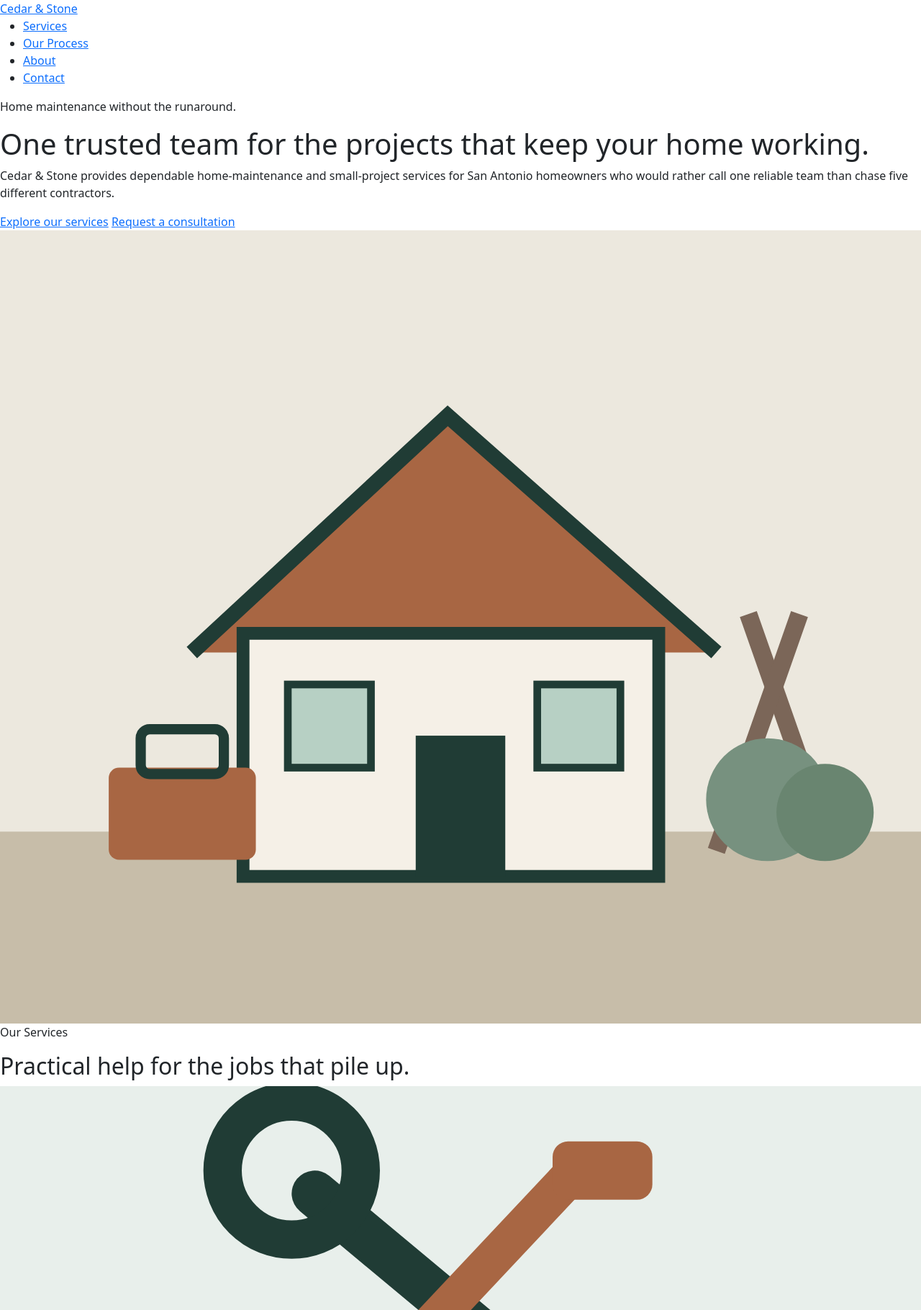
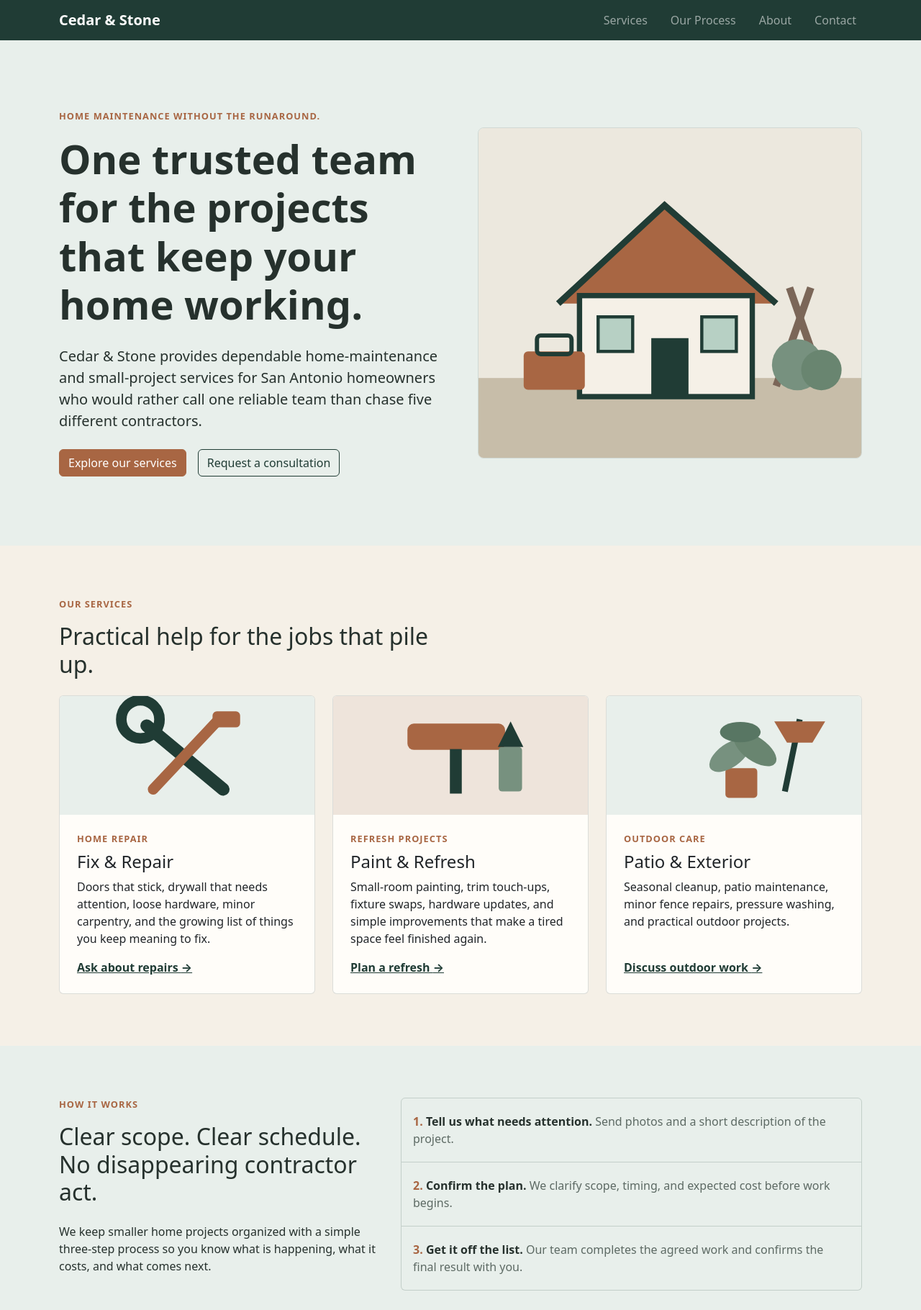
Before and after one commit to DaisyS101/webworks-studio, a plain HTML site: page week05-bootstrap/webworks-week05-starter/index.html in a window 1280 px wide. Shown: the top 1820 px of the page at 72% size. Drawn offline with nearby package versions, Linux system fonts and the light colour scheme.

Commit message:
index.html update
Complete Week 5 Bootstrap client page

hopefully I coded everything right, been meaning to do a double check to make sure I actually did it right

```diff
--- a/week05-bootstrap/webworks-week05-starter/css/custom.css
+++ b/week05-bootstrap/webworks-week05-starter/css/custom.css
@@ -26,3 +26,29 @@
   If you find yourself writing large overrides or repeated !important
   declarations, reconsider your Bootstrap structure/classes first.
 */
+
+:root {
+  --cedar-deep: #203c35;
+  --cedar-accent: #a86643;
+  --cedar-cream: #f5f0e7;
+  --cedar-soft: #e8efeb;
+  --cedar-charcoal: #26312d;
+  --cedar-muted: #5d6a64;
+}
+
+body { color: var(--cedar-charcoal); background: var(--cedar-cream); }
+.site-navbar, .site-footer { background: var(--cedar-deep); }
+.hero-section, .process-section, .contact-section { background: var(--cedar-soft); }
+.hero-section img, #about img { border: 1px solid rgba(32, 60, 53, 0.12); }
+.eyebrow { color: var(--cedar-accent); font-size: 0.8rem; font-weight: 700; letter-spacing: 0.08em; text-transform: uppercase; }
+.section-heading { max-width: 34rem; }
+.btn-primary { --bs-btn-bg: var(--cedar-accent); --bs-btn-border-color: var(--cedar-accent); --bs-btn-hover-bg: #8e5336; --bs-btn-hover-border-color: #8e5336; --bs-btn-active-bg: #78452e; --bs-btn-active-border-color: #78452e; }
+.btn-outline-primary { --bs-btn-color: var(--cedar-deep); --bs-btn-border-color: var(--cedar-deep); --bs-btn-hover-bg: var(--cedar-deep); --bs-btn-hover-border-color: var(--cedar-deep); --bs-btn-active-bg: #162b26; --bs-btn-active-border-color: #162b26; }
+.service-card { border-color: rgba(32, 60, 53, 0.16); background: #fffdf9; }
+.service-card .card-img-top { aspect-ratio: 600 / 280; object-fit: cover; }
+.link-arrow, .contact-details a { color: var(--cedar-deep); font-weight: 700; }
+.process-list .list-group-item { padding: 1.25rem 1rem; color: var(--cedar-charcoal); background: transparent; border-color: rgba(32, 60, 53, 0.18); }
+.process-list .list-group-item::before { color: var(--cedar-accent); font-weight: 700; }
+.process-list span { color: var(--cedar-muted); }
+.site-footer { color: var(--cedar-cream); }
+@media (min-width: 992px) { .py-lg-6 { padding-top: 6rem !important; padding-bottom: 6rem !important; } }
--- a/week05-bootstrap/webworks-week05-starter/index.html
+++ b/week05-bootstrap/webworks-week05-starter/index.html
@@ -24,134 +24,152 @@
        Do not add components simply because Bootstrap provides them. -->
 
   <header>
-    <!-- TODO: Convert this into an appropriate responsive Bootstrap Navbar. -->
-    <div>
-      <a href="index.html">Cedar &amp; Stone</a>
-      <nav aria-label="Primary navigation">
-        <ul>
-          <li><a href="#services">Services</a></li>
-          <li><a href="#process">Our Process</a></li>
-          <li><a href="#about">About</a></li>
-          <li><a href="#contact">Contact</a></li>
+    <nav class="navbar navbar-expand-lg navbar-dark site-navbar" aria-label="Primary navigation">
+      <div class="container">
+        <a class="navbar-brand fw-semibold" href="index.html">Cedar &amp; Stone</a>
+        <button class="navbar-toggler" type="button" data-bs-toggle="collapse" data-bs-target="#primaryNavigation" aria-controls="primaryNavigation" aria-expanded="false" aria-label="Toggle primary navigation">
+          <span class="navbar-toggler-icon"></span>
+        </button>
+        <div class="collapse navbar-collapse" id="primaryNavigation">
+          <ul class="navbar-nav ms-auto gap-lg-3">
+            <li class="nav-item"><a class="nav-link" href="#services">Services</a></li>
+            <li class="nav-item"><a class="nav-link" href="#process">Our Process</a></li>
+            <li class="nav-item"><a class="nav-link" href="#about">About</a></li>
+            <li class="nav-item"><a class="nav-link" href="#contact">Contact</a></li>
           </ul>
+        </div>
+      </div>
     </nav>
-    </div>
   </header>
 
   <main>
-    <section>
-      <!-- TODO: Use the Bootstrap grid for this responsive hero layout. -->
-      <div>
-        <div>
-          <p>Home maintenance without the runaround.</p>
-          <h1>One trusted team for the projects that keep your home working.</h1>
-          <p>Cedar &amp; Stone provides dependable home-maintenance and small-project services for San Antonio homeowners who would rather call one reliable team than chase five different contractors.</p>
-          <div>
-            <a href="#services">Explore our services</a>
-            <a href="#contact">Request a consultation</a>
+    <section class="hero-section py-5 py-lg-6">
+      <div class="container">
+        <div class="row align-items-center g-5">
+          <div class="col-lg-6">
+            <p class="eyebrow mb-3">Home maintenance without the runaround.</p>
+            <h1 class="display-4 fw-semibold">One trusted team for the projects that keep your home working.</h1>
+            <p class="lead mt-4 mb-4">Cedar &amp; Stone provides dependable home-maintenance and small-project services for San Antonio homeowners who would rather call one reliable team than chase five different contractors.</p>
+            <div class="d-flex flex-wrap gap-3">
+              <a class="btn btn-primary" href="#services">Explore our services</a>
+              <a class="btn btn-outline-primary" href="#contact">Request a consultation</a>
             </div>
           </div>
-        <div>
-          <img src="images/home-service.svg" alt="Illustration of a well-maintained home with tools and landscaping">
+          <div class="col-lg-6">
+            <img class="img-fluid rounded-3" src="images/home-service.svg" alt="Illustration of a well-maintained home with tools and landscaping">
+          </div>
         </div>
       </div>
     </section>
 
-    <section id="services">
-      <div>
-        <p>Our Services</p>
-        <h2>Practical help for the jobs that pile up.</h2>
-        <!-- TODO: Convert these to Bootstrap Cards and use the responsive grid. -->
-        <div>
-          <article>
-            <img src="images/repair.svg" alt="Illustration of a wrench and screwdriver representing home repairs">
-            <div>
-              <p>Home Repair</p>
-              <h3>Fix &amp; Repair</h3>
-              <p>Doors that stick, drywall that needs attention, loose hardware, minor carpentry, and the growing list of things you keep meaning to fix.</p>
-              <a href="#contact">Ask about repairs</a>
+    <section id="services" class="py-5">
+      <div class="container py-lg-4">
+        <p class="eyebrow mb-3">Our Services</p>
+        <h2 class="section-heading mb-4">Practical help for the jobs that pile up.</h2>
+        <div class="row row-cols-1 row-cols-md-3 g-4">
+          <div class="col">
+            <article class="card h-100 service-card">
+              <img class="card-img-top" src="images/repair.svg" alt="Illustration of a wrench and screwdriver representing home repairs">
+              <div class="card-body d-flex flex-column p-4">
+                <p class="eyebrow mb-2">Home Repair</p>
+                <h3 class="h4 card-title">Fix &amp; Repair</h3>
+                <p class="card-text">Doors that stick, drywall that needs attention, loose hardware, minor carpentry, and the growing list of things you keep meaning to fix.</p>
+                <a class="link-arrow mt-auto" href="#contact">Ask about repairs <span aria-hidden="true">&rarr;</span></a>
               </div>
             </article>
+          </div>
 
-          <article>
-            <img src="images/refresh.svg" alt="Illustration of a paint roller and brush representing home refresh projects">
-            <div>
-              <p>Refresh Projects</p>
-              <h3>Paint &amp; Refresh</h3>
-              <p>Small-room painting, trim touch-ups, fixture swaps, hardware updates, and simple improvements that make a tired space feel finished again.</p>
-              <a href="#contact">Plan a refresh</a>
+          <div class="col">
+            <article class="card h-100 service-card">
+              <img class="card-img-top" src="images/refresh.svg" alt="Illustration of a paint roller and brush representing home refresh projects">
+              <div class="card-body d-flex flex-column p-4">
+                <p class="eyebrow mb-2">Refresh Projects</p>
+                <h3 class="h4 card-title">Paint &amp; Refresh</h3>
+                <p class="card-text">Small-room painting, trim touch-ups, fixture swaps, hardware updates, and simple improvements that make a tired space feel finished again.</p>
+                <a class="link-arrow mt-auto" href="#contact">Plan a refresh <span aria-hidden="true">&rarr;</span></a>
               </div>
             </article>
+          </div>
 
-          <article>
-            <img src="images/outdoor.svg" alt="Illustration of a plant and garden tools representing outdoor maintenance">
-            <div>
-              <p>Outdoor Care</p>
-              <h3>Patio &amp; Exterior</h3>
-              <p>Seasonal cleanup, patio maintenance, minor fence repairs, pressure washing, and practical outdoor projects.</p>
-              <a href="#contact">Discuss outdoor work</a>
+          <div class="col">
+            <article class="card h-100 service-card">
+              <img class="card-img-top" src="images/outdoor.svg" alt="Illustration of a plant and garden tools representing outdoor maintenance">
+              <div class="card-body d-flex flex-column p-4">
+                <p class="eyebrow mb-2">Outdoor Care</p>
+                <h3 class="h4 card-title">Patio &amp; Exterior</h3>
+                <p class="card-text">Seasonal cleanup, patio maintenance, minor fence repairs, pressure washing, and practical outdoor projects.</p>
+                <a class="link-arrow mt-auto" href="#contact">Discuss outdoor work <span aria-hidden="true">&rarr;</span></a>
               </div>
             </article>
           </div>
         </div>
-    </section>
-
-    <section id="process">
-      <div>
-        <div>
-          <p>How It Works</p>
-          <h2>Clear scope. Clear schedule. No disappearing contractor act.</h2>
-          <p>We keep smaller home projects organized with a simple three-step process so you know what is happening, what it costs, and what comes next.</p>
-        </div>
-        <!-- TODO: Use Bootstrap grid and utilities. A List Group is optional. -->
-        <ol>
-          <li><strong>1. Tell us what needs attention.</strong> <span>Send photos and a short description of the project.</span></li>
-          <li><strong>2. Confirm the plan.</strong> <span>We clarify scope, timing, and expected cost before work begins.</span></li>
-          <li><strong>3. Get it off the list.</strong> <span>Our team completes the agreed work and confirms the final result with you.</span></li>
-        </ol>
       </div>
     </section>
 
-    <section id="about">
-      <!-- TODO: Use Bootstrap grid classes for this image/content split. -->
-      <div>
-        <div><img src="images/team.svg" alt="Illustration of two Cedar and Stone team members standing beside a work van"></div>
-        <div>
-          <p>Why Cedar &amp; Stone</p>
-          <h2>The point is to make home ownership easier.</h2>
-          <p>Cedar &amp; Stone was built around the kind of work that is too small for a major contractor but too important to ignore.</p>
-          <p>We focus on communication, realistic scheduling, and doing the agreed work well—without turning every repair into a renovation project.</p>
-          <ul>
-            <li>Locally owned</li>
-            <li>Clear project scopes</li>
-            <li>Respectful in-home service</li>
-          </ul>
+    <section id="process" class="process-section py-5">
+      <div class="container py-lg-4">
+        <div class="row align-items-start g-4">
+          <div class="col-lg-5">
+            <p class="eyebrow mb-3">How It Works</p>
+            <h2 class="section-heading">Clear scope. Clear schedule. No disappearing contractor act.</h2>
+            <p class="mt-4 mb-0">We keep smaller home projects organized with a simple three-step process so you know what is happening, what it costs, and what comes next.</p>
+          </div>
+          <div class="col-lg-7">
+            <ol class="list-group list-group-numbered process-list">
+              <li class="list-group-item"><strong>Tell us what needs attention.</strong> <span>Send photos and a short description of the project.</span></li>
+              <li class="list-group-item"><strong>Confirm the plan.</strong> <span>We clarify scope, timing, and expected cost before work begins.</span></li>
+              <li class="list-group-item"><strong>Get it off the list.</strong> <span>Our team completes the agreed work and confirms the final result with you.</span></li>
+            </ol>
+          </div>
         </div>
       </div>
     </section>
 
-    <section id="contact">
-      <div>
-        <div>
-          <p>Ready to clear a few things off the list?</p>
-          <h2>Tell us what your home needs.</h2>
-          <p>Send us a short description of the project and we will let you know whether Cedar &amp; Stone is a good fit.</p>
+    <section id="about" class="py-5">
+      <div class="container py-lg-4">
+        <div class="row align-items-center g-5">
+          <div class="col-lg-6"><img class="img-fluid rounded-3" src="images/team.svg" alt="Illustration of two Cedar and Stone team members standing beside a work van"></div>
+          <div class="col-lg-6">
+            <p class="eyebrow mb-3">Why Cedar &amp; Stone</p>
+            <h2 class="section-heading">The point is to make home ownership easier.</h2>
+            <p class="mt-4">Cedar &amp; Stone was built around the kind of work that is too small for a major contractor but too important to ignore.</p>
+            <p>We focus on communication, realistic scheduling, and doing the agreed work well—without turning every repair into a renovation project.</p>
+            <ul class="list-group list-group-flush mt-4">
+              <li class="list-group-item px-0">Locally owned</li>
+              <li class="list-group-item px-0">Clear project scopes</li>
+              <li class="list-group-item px-0">Respectful in-home service</li>
+            </ul>
           </div>
-        <div>
+        </div>
+      </div>
+    </section>
+
+    <section id="contact" class="contact-section py-5">
+      <div class="container py-lg-4">
+        <div class="row align-items-center g-4">
+          <div class="col-lg-7">
+            <p class="eyebrow mb-3">Ready to clear a few things off the list?</p>
+            <h2 class="section-heading">Tell us what your home needs.</h2>
+            <p class="lead mt-4 mb-0">Send us a short description of the project and we will let you know whether Cedar &amp; Stone is a good fit.</p>
+          </div>
+          <div class="col-lg-5">
+            <div class="contact-details">
               <p><strong>Cedar &amp; Stone Home Services</strong></p>
               <p>San Antonio, Texas</p>
               <p><a href="mailto:hello@example.com">hello@example.com</a></p>
               <p>(210) 555-0126</p>
-          <a href="mailto:hello@example.com">Request a consultation</a>
+              <a class="btn btn-primary mt-2" href="mailto:hello@example.com">Request a consultation</a>
+            </div>
+          </div>
         </div>
       </div>
     </section>
   </main>
 
-  <footer>
-    <div>
+  <footer class="site-footer py-4">
+    <div class="container">
       <p><strong>Cedar &amp; Stone Home Services</strong></p>
-      <p>Reliable help for the home you actually live in.</p>
+      <p class="mb-0">Reliable help for the home you actually live in.</p>
     </div>
   </footer>
 
```
Also changed, not shown: week05-bootstrap/webworks-week05-starter/README.md. Lines whose indentation alone changed are shown as unchanged.
